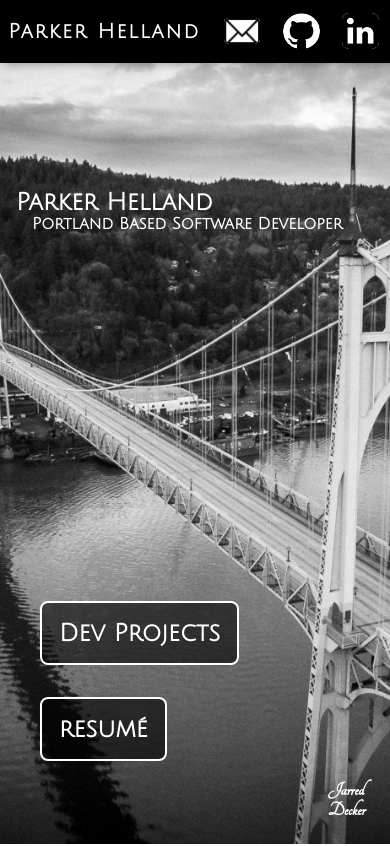
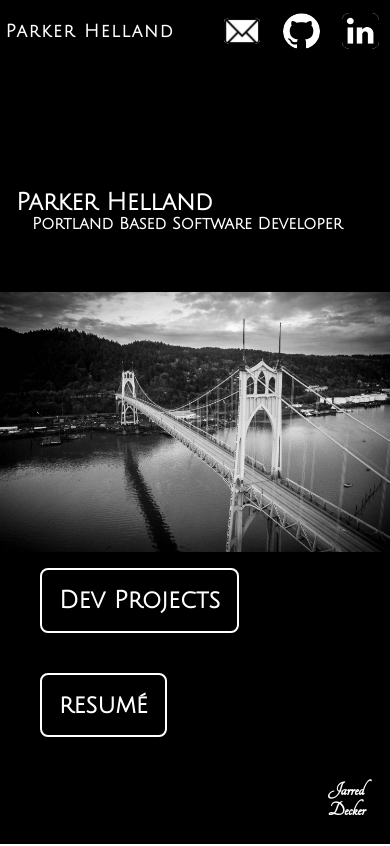
Before and after one commit to parkerchristian/Portfolio, a React app: page / in a window 390 px wide. Shown: the top 846 px of the page. Built offline with nearby package versions, Linux system fonts and the light colour scheme.

Commit message:
testing background images + buttons

```diff
--- a/src/components/banners/Banners.css
+++ b/src/components/banners/Banners.css
@@ -106,11 +106,11 @@ footer a img {
   }
   header h1 {
     visibility: visible;
-    font-size: 1.25em;
+    font-size: 1.1em;
     letter-spacing: .1em;
     position: absolute;
     z-index: 500;
-    margin-left: .51rem;
+    margin-left: .35rem;
     align-self: flex-start;
   }
   nav {
--- a/src/containers/Containers.css
+++ b/src/containers/Containers.css
@@ -63,6 +63,7 @@
     }
   }
   @media only screen and (max-width: 425px) {
+    background-size: contain;
     section {
       position: absolute;
       z-index: 1;
@@ -78,11 +79,10 @@
       display: none;
     }
     section div {
-      margin-top: 21rem;
-      margin-bottom: 2rem;
+      margin-top: 35vh;
     }
     button {
-      margin-top: 2rem;
+      margin-top: 2.5rem;
       margin-bottom: 0rem;
     }
   }
@@ -179,6 +179,9 @@
     background: rgba(255, 255, 255, 0.509);
   }
   @media only screen and (max-width: 425px) {
+    background-size: auto;
+    background-attachment: fixed;
+    width: fit-content;
     height: 160vh;
     section {
       margin: 0rem 0 0 1rem;
@@ -260,6 +263,10 @@
     height: 3rem;
   }
   @media only screen and (max-width: 425px) {
+    background-size: auto;
+    background-attachment: fixed;
+    width: 100vw;
+
     height: 92.5vh;
     section {
       margin-top: 4rem;
```
